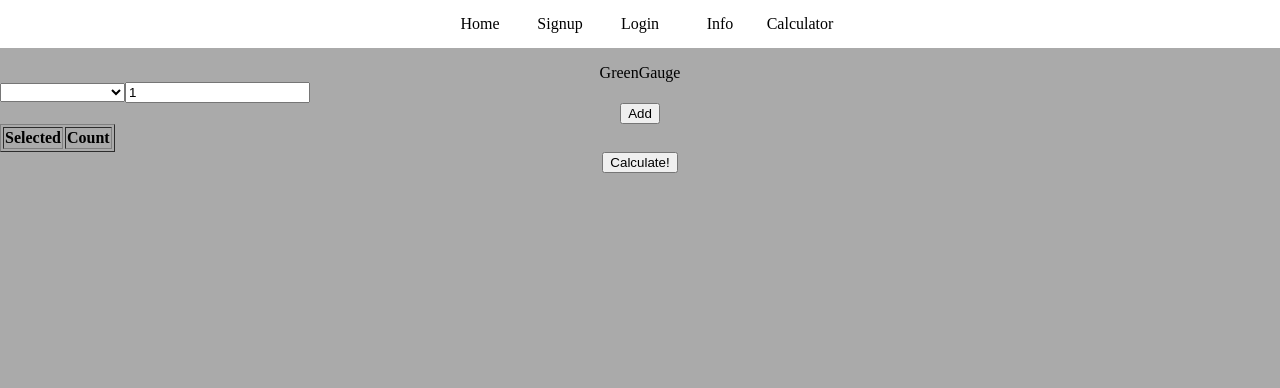
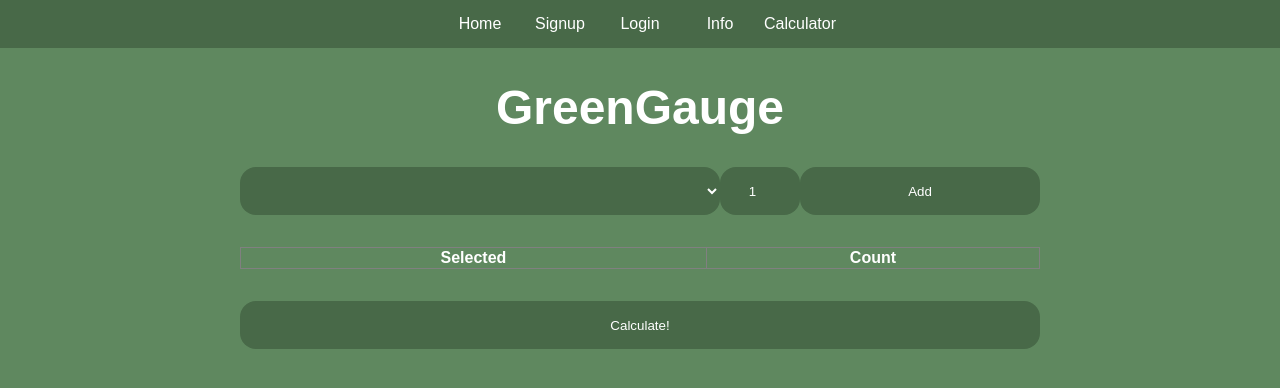
Before and after one commit to despertom/SWE-Project, a React (Create React App) app: page /calculator in a window 1280 px wide. Shown: the top 388 px of the page. Built offline with nearby package versions, Linux system fonts and the light colour scheme.

Commit message:
css improvements, login page improvements, calcualtor / result page improvements.

```diff
--- a/src/App.css
+++ b/src/App.css
@@ -1,43 +1,110 @@
+/* Common CSS */
+:root {
+	--primary: #5f885f;
+	--secondary: #486948;
+	--text: #fff;
+	--button: #486948;
+	--button-hover: #324232;
+}
 body {
-	background-color: #aaa;
+	background-color: var(--primary);
 	margin: 0;
+	font-family: sans-serif;
+	color: var(--text);
+}
+table {
+	border-collapse: collapse;
+}
+select {
+	text-align: center;
+}
+select:hover {
+	background-color: var(--button-hover);
+}
+h1 {
+	text-align: center;
+	font-size: 3em;
 }
 
+/* Default colors / hover colors */
+input, select, button {
+	background-color: var(--secondary);
+	color: var(--text);
+	border: 0;
+	padding: 0;
+	height: 3rem;
+	border-radius: 1rem;
+}
+nav a:hover, button:hover {
+	background-color: var(--button-hover);
+}
+
+/* Navbar */
 nav {
-	height: 3em;
-	margin-bottom: 1em;
-	background: #fff;
+	height: 3rem;
+	margin-bottom: 1rem;
+	background-color: var(--secondary);
 	display: flex;
 	justify-content: center;
 }
-
 nav a {
-	width: 5em;
+	width: 5rem;
 	height: 3em;
 
 	display: flex;
 	justify-content: center;
 	align-items: center;
-
-	font-size: 1em;
-	color: #000;
+	color: var(--text);
+	font-size: 1rem;
 	text-decoration: none;
 }
-nav a:hover {
-	background-color: #888;
+
+/* Login / Signup CSS */
+div.signup, div.login {
+	display: flex;
+	align-items: center;
+	flex-direction: column;
+}
+div.signup button, div.login button {
+	margin: 0 auto;
+	display: block;
+	width: min(50vw, 10rem)
+}
+div.signup .field label, div.login .field label {
+	width: 20%;
+	padding: 0.1rem;
+}
+div.signup .field .inputbox, div.login .field .inputbox {
+	width: 100%;
+}
+div.signup .field, div.login .field {
+	display: flex;
+	flex-direction: column;
+	padding: 1rem 0;
+	width: min(90vw, 50rem);
 }
 
-
-header {
-	text-align: center;
+/* Calculator CSS */
+div.calculator {
+	display: flex;
+	align-items: center;
+	flex-direction: column;
 }
 
-button {
-	margin: 0 auto;
-	display: block;
+div.calculator > * {
+	width: min(90vw, 50rem);
+	margin: 1rem 0;
+	border-radius: 1rem;
 }
 
-.inputbox {
-	display: block;
+/* The first row of the calculator */
+div.calculator .field select {
+	width: 60%;
+}
+div.calculator .field input {
 	text-align: center;
+	width: 10%;
 }
+div.calculator .field button {
+	width: 30%;
+}
--- a/src/pages/Calculator.js
+++ b/src/pages/Calculator.js
@@ -68,7 +68,8 @@ function Home() {
 
     return (
         <div className="calculator">
-            <header className="calculator-header">GreenGauge</header>
+            <h1 className="calculator-header">GreenGauge</h1>
+            <div class="field">
                 <select
                     key="items"
                     value={selectedItem}
@@ -82,6 +83,7 @@ function Home() {
                 </select>
                 <input type="number" value={selectedCount} onChange={(e) => setSelectedCount(e.target.value)} />
                 <button onClick={addItemToTable}>Add</button>
+            </div>
             <table border="1">
                 <thead>
                     <tr>
--- a/src/pages/Home.js
+++ b/src/pages/Home.js
@@ -13,7 +13,7 @@ function Home() {
 
 	return (
 		<div className="home">
-			<header className="home-header">Home</header>
+			<h1>Home</h1>
 			<p>Time from flask: {currentTime}.</p>
 		</div>
 	);
--- a/src/pages/Info.js
+++ b/src/pages/Info.js
@@ -1,21 +1,6 @@
 import React, { useState, useEffect } from 'react';
-import logo from '../logo.svg';
 import '../App.css';
-import { Link } from "react-router-dom";
-import Home from './Home';
-import Signup from './Signup';
-import Login from './Login'
 
-function Navbar() {
-	return (
-		<nav>
-			<Link to="/">Home</Link>
-			<Link to="/signup">Signup</Link>
-			<Link to="/login">Login</Link>
-			<Link to="/Info">Info</Link>
-		</nav>
-	);
-}
 function Info(){
     const myStyle = {
     color: "black",
@@ -25,12 +10,9 @@ function Info(){
     textAlign: 'center'
   };
   return (
-    <div>
-      <body>
-      <Navbar />
+    <div class="information">
       <h1 style={myStyle}>Information Page</h1>
       <p style={{textAlign:'center'}}>GreenGauge is a carbon footprint calculator designed to calculate how much carbon your lifestyle produces in a year and allow you to compare your results with others.</p>
-      </body>
     </div>
   );
 }
--- a/src/pages/Login.js
+++ b/src/pages/Login.js
@@ -6,30 +6,20 @@ function Login() {
 	const [username, setUsername] = useState('');
 	const [password, setPassword] = useState('');
 	function checkLogin() {
-
+		// TODO send to server, if valid, proceed
 	}
 
 	return (
-		<div className="login">
-			<header>GreenGauge Login</header>
-			<br />
-			<br />
-			<br />
-			<br />
-			<br />
-			<br />
-			<br />
-			<br />
-			<label className="inputbox">
-				Username:
-				<input value={username} onChange={e => setUsername(e.target.value)} />
-			</label>
-			<br/>
-			<label className="inputbox">
-				Password:
-				<input value={password} onChange={e => setPassword(e.target.value)} />
-			</label>
-			<br/>
+		<div class="login">
+			<h1>Login</h1>
+			<div class="field">
+				<label>Username:</label>
+				<input class="inputbox" value={username} onChange={e => setUsername(e.target.value)} />
+			</div>
+			<div class="field">
+				<label>Password:</label>
+				<input class="inputbox" value={password} type="password" onChange={e => setPassword(e.target.value)} />
+			</div>
 			<button onClick={checkLogin}>Log In</button>
 		</div>
 	);
--- a/src/pages/Result.js
+++ b/src/pages/Result.js
@@ -6,7 +6,7 @@ function Result() {
     const { state } = useLocation();
     return (
         <div className="result">
-            <header className="result-header">Result: {state.net_yearly || "N/A"} CO2/year</header>
+            <h1 className="result-header">Result: {state.net_yearly || "N/A"} CO2/year</h1>
         </div>
     );
 }
--- a/src/pages/Signup.js
+++ b/src/pages/Signup.js
@@ -7,30 +7,20 @@ function Signup() {
 	const [password, setPassword] = useState('');
 
 	function signUp() {
-
+		// TODO send to server, if valid, proceed to login and say
 	}
 
 	return (
-		<div className="signup">
-			<header className="signup-header">Sign up</header>
-			<br />
-			<br />
-			<br />
-			<br />
-			<br />
-			<br />
-			<br />
-			<br />
-			<label className="inputbox">
-				Username:
-				<input value={username} onChange={e => setUsername(e.target.value)} />
-			</label>
-			<br />
-			<label className="inputbox">
-				Password:
-				<input value={password} onChange={e => setPassword(e.target.value)} />
-			</label>
-			<br />
+		<div class="signup">
+			<h1>Sign up</h1>
+			<div class="field">
+				<label>Username:</label>
+				<input class="inputbox" value={username} onChange={e => setUsername(e.target.value)} />
+			</div>
+			<div class="field">
+				<label>Password:</label>
+				<input class="inputbox" value={password} type="password" onChange={e => setPassword(e.target.value)} />
+			</div>
 			<button onClick={signUp}>Sign Up</button>
 		</div>
 	);
```
Lines whose indentation alone changed are shown as unchanged.
